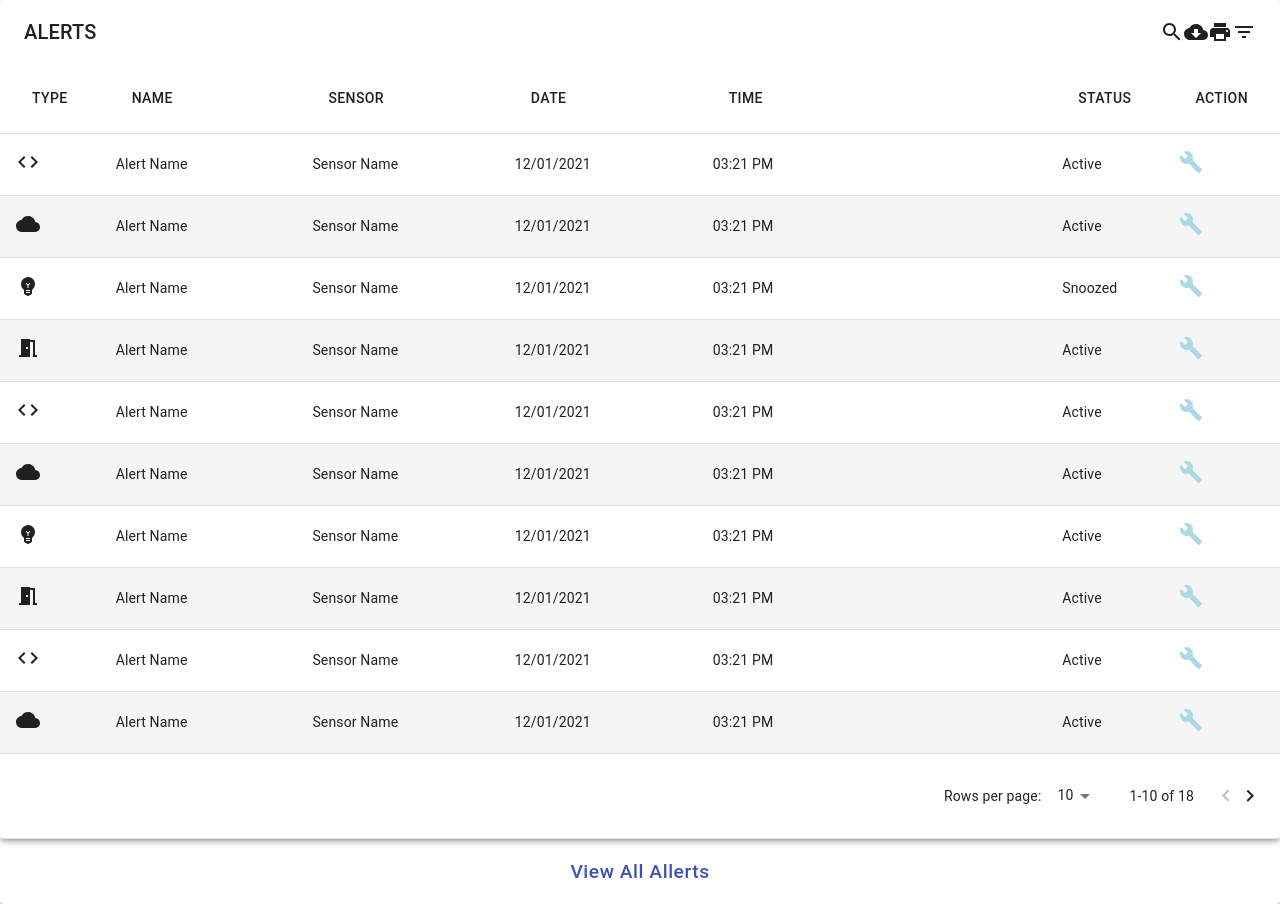
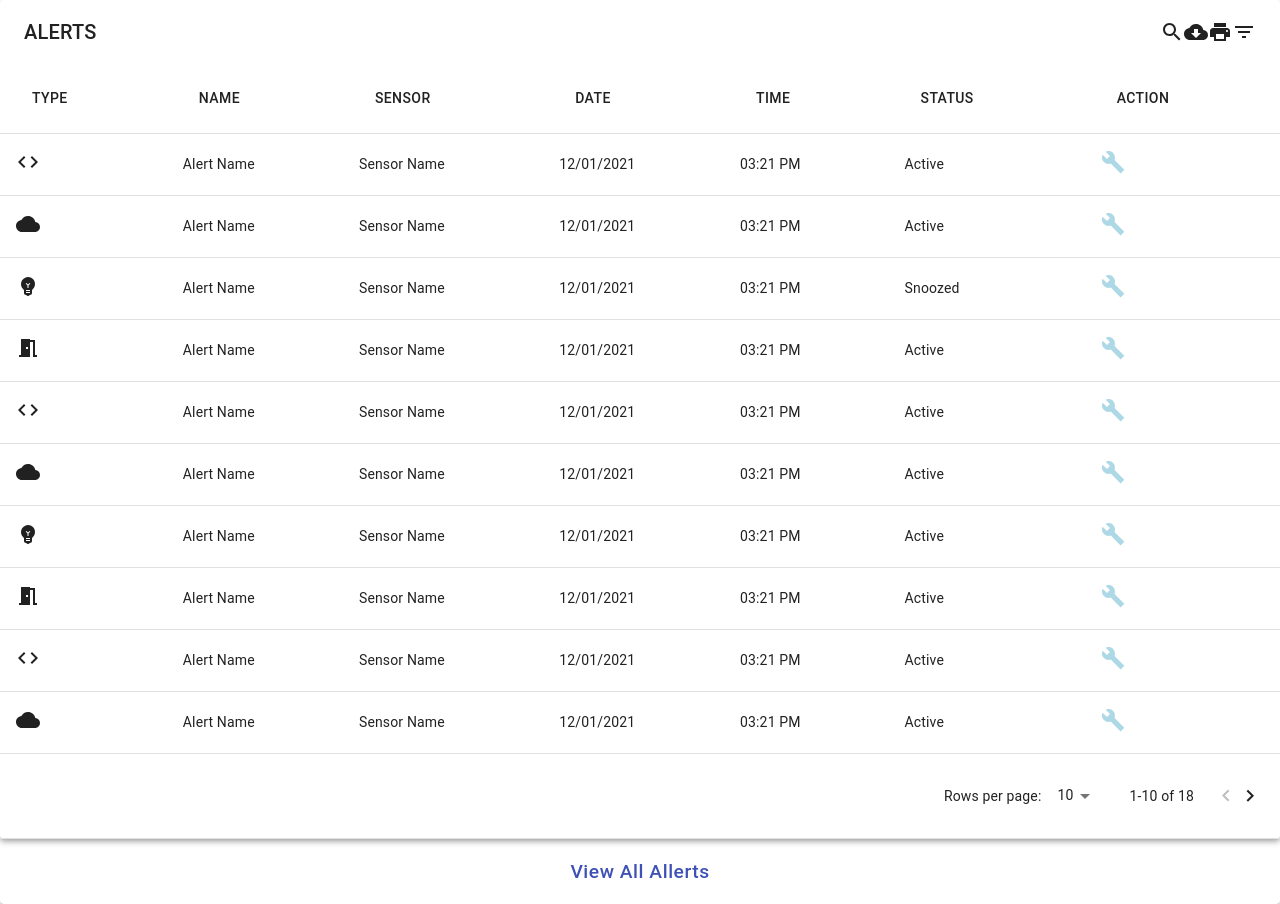
Before and after one commit to alejovera/Giphy-App, a React (Create React App) app in the folder test-front2/test-front2/: page / in a window 1280 px wide. Built offline with nearby package versions, Linux system fonts and the light colour scheme.

Commit message:
Changes using Material UI

```diff
--- a/test-front2/test-front2/package.json
+++ b/test-front2/test-front2/package.json
@@ -9,6 +9,7 @@
     "@testing-library/jest-dom": "^5.12.0",
     "@testing-library/react": "^11.2.7",
     "@testing-library/user-event": "^12.8.3",
+    "dns-packet": "^5.2.4",
     "mui-datatables": "^3.7.7",
     "react": "^17.0.2",
     "react-dom": "^17.0.2",
--- a/test-front2/test-front2/src/Footer.js
+++ b/test-front2/test-front2/src/Footer.js
@@ -1,15 +1,26 @@
 import React from 'react'
+
+import { makeStyles } from '@material-ui/core/styles';
 
 import Button from '@material-ui/core/Button';
 import Grid from '@material-ui/core/Grid';
 import Paper from '@material-ui/core/Paper';
 
 function Footer() {
+
+    const useStyles = makeStyles({
+        root: {
+            textAlign: 'center'
+        }
+    });
+
+    const classes = useStyles()
+
     return (
         <div>
             <Grid container spacing={0}>
                 <Grid item xs={12}>
-                    <Paper className="grid__letters">
+                    <Paper className={classes.root}>
                         <Button style={{margin: '10px', textTransform: 'none', fontSize: '1.2em'}} color="primary">View All Allerts</Button>
                     </Paper>
                 </Grid>
--- a/test-front2/test-front2/src/Main.css
+++ /dev/null
@@ -1,25 +0,0 @@
-
-.MuiTableCell-root:nth-child(2) {
-    width: 20%;
-}
-.MuiTableCell-root:nth-child(3) {
-    width: 20%;
-}
-.MuiTableCell-root:nth-child(4) {
-    width: 20%;
-}
-.MuiTableCell-root:nth-child(5) {
-    width: 80%;
-}
-.MuiTableRow-root:nth-child(2n){
-    background-color: rgba(0, 0, 0, 0.04);
-}
-.MuiTableRow-root:hover {
-    background-color: rgb(51, 47, 47);
-}
-.grid__letters {
-    text-align: center;
-}
-.MUIDataTableFooter-root-79{
-    display: none !important;
-}
--- a/test-front2/test-front2/src/Main.js
+++ b/test-front2/test-front2/src/Main.js
@@ -1,7 +1,7 @@
 import React, { useState } from "react";
 import MUIDataTable from "mui-datatables";
+import { createMuiTheme, MuiThemeProvider } from '@material-ui/core/styles';
 
-import './Main.css';
 
 import Footer from './Footer';
 import ListIcons from './ListIcons';
@@ -9,8 +9,45 @@ import ListIcons from './ListIcons';
 import BuildSharpIcon from '@material-ui/icons/BuildSharp';
 
 
+function Main() {
 
-function Main() {
+
+  const getMuiTheme = () => createMuiTheme({
+    overrides: {
+      MuiTableCell: {
+        root: {
+          '&:nth-child(2)': {
+            width: '20%'
+          },
+          '&:nth-child(3)': {
+            width: '20%'
+          },
+          '&:nth-child(4)': {
+            width: '20%'
+          },
+          '&:nth-child(5)': {
+            width: '80%'
+          },
+        }
+      },
+      MuiTableRow: {
+        root: {
+          '&:nth-child(2n)': {
+            backgroundColor: 'rgba(0, 0, 0, 0.04)'
+          },
+          '&:hover': {
+            backgroundColor: 'rgb(51, 47, 47)'
+          },
+        }
+      },
+      MUIDataTableFooter: {
+        root: {
+          display: 'none'
+        }
+      }
+    }
+  })
+
 
   const [data, setData] = useState([
     ["", "Alert Name", "Sensor Name", "12/01/2021", "03:21 PM", "Active", ""],
@@ -91,13 +128,13 @@ function Main() {
 
   return (
     <React.Fragment>
-      {/* <MuiThemeProvider theme={this.getMuiTheme()}> */}
+      <MuiThemeProvider theme={getMuiTheme()}>
         <MUIDataTable
           className="datatable"
           title={"ALERTS"}
           {...{data, columns, options}}
         />
-      {/* </MuiThemeProvider> */}
+      </MuiThemeProvider>
       <Footer />
     </React.Fragment>
   );
```
Also changed, not shown: 1 other file (tests, documents, lock files or other folders).
